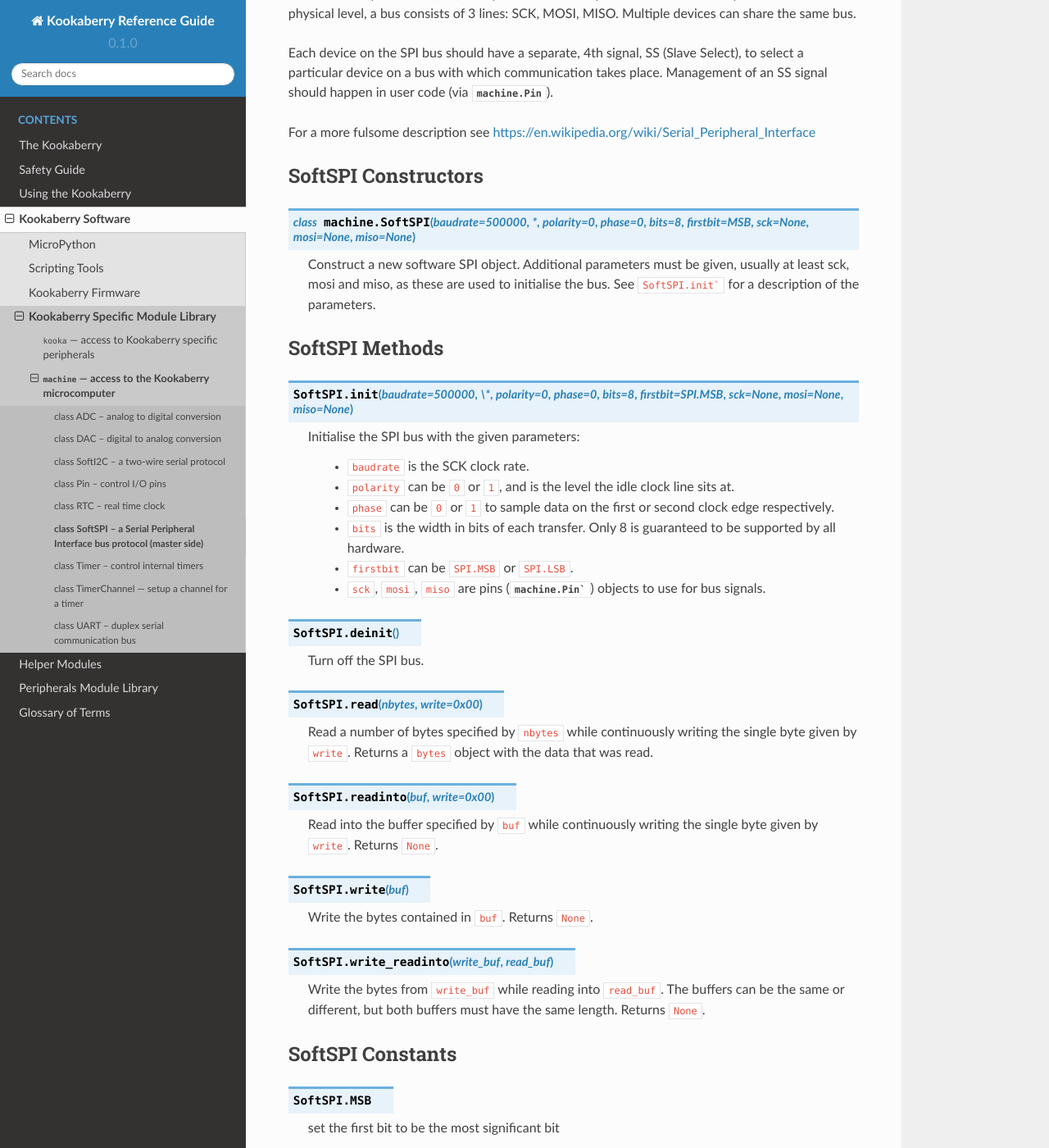
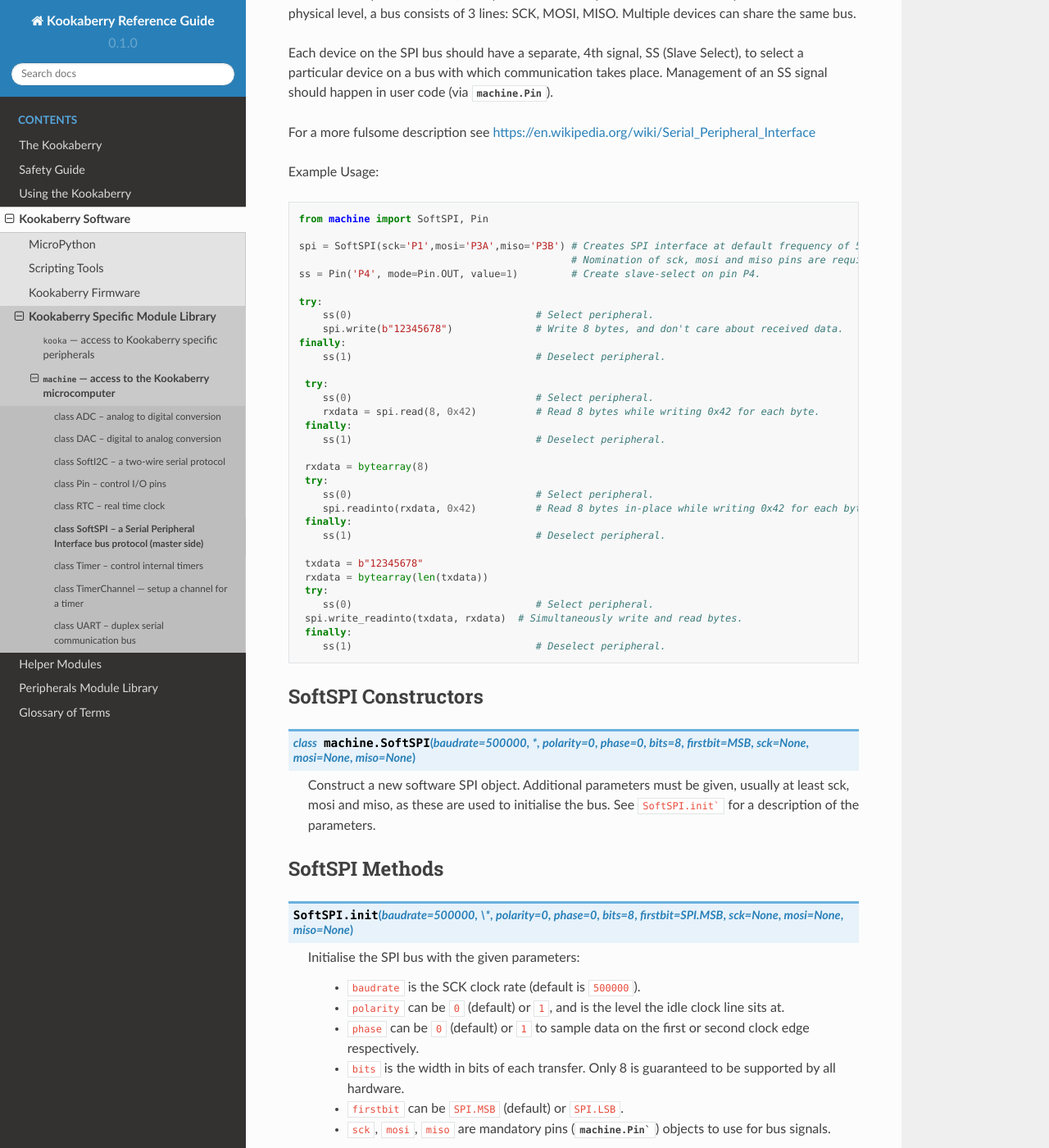
Before and after one commit to TDStrasser/Kookaberry-Reference-Guide, a Sphinx documentation site: the page built from docs/source/machine.SPI.rst, in a window 1280 px wide and 1400 px high, scrolled down 581 px. Shown: the whole window at 82% size. Built offline with Sphinx 7.4.7 and the Read the Docs theme 2.0.0, drawn with Linux system fonts in a browser that asks for light colours; cross-references to code outside the pages are shown as plain code.

Commit message:
Added example usage code

```diff
--- a/docs/source/machine.SPI.rst
+++ b/docs/source/machine.SPI.rst
@@ -28,6 +28,42 @@
 
 For a more fulsome description see https://en.wikipedia.org/wiki/Serial_Peripheral_Interface
 
+Example Usage::
+
+   from machine import SoftSPI, Pin
+
+   spi = SoftSPI(sck='P1',mosi='P3A',miso='P3B') # Creates SPI interface at default frequency of 500kHz.
+                                                 # Nomination of sck, mosi and miso pins are required
+   ss = Pin('P4', mode=Pin.OUT, value=1)         # Create slave-select on pin P4.
+
+   try:
+       ss(0)                               # Select peripheral.
+       spi.write(b"12345678")              # Write 8 bytes, and don't care about received data.
+   finally:
+       ss(1)                               # Deselect peripheral.
+
+    try:
+       ss(0)                               # Select peripheral.
+       rxdata = spi.read(8, 0x42)          # Read 8 bytes while writing 0x42 for each byte.
+    finally:
+       ss(1)                               # Deselect peripheral.
+
+    rxdata = bytearray(8)
+    try:
+       ss(0)                               # Select peripheral.
+       spi.readinto(rxdata, 0x42)          # Read 8 bytes in-place while writing 0x42 for each byte.
+    finally:
+       ss(1)                               # Deselect peripheral.
+
+    txdata = b"12345678"
+    rxdata = bytearray(len(txdata))
+    try:
+       ss(0)                               # Select peripheral.
+    spi.write_readinto(txdata, rxdata)  # Simultaneously write and read bytes.
+    finally:
+       ss(1)                               # Deselect peripheral.
+
+
 SoftSPI Constructors
 --------------------
 
@@ -45,12 +81,12 @@
 
    Initialise the SPI bus with the given parameters:
 
-     - ``baudrate`` is the SCK clock rate.
-     - ``polarity`` can be ``0`` or ``1``, and is the level the idle clock line sits at.
-     - ``phase`` can be ``0`` or ``1`` to sample data on the first or second clock edge respectively.
+     - ``baudrate`` is the SCK clock rate (default is ``500000``).
+     - ``polarity`` can be ``0`` (default) or ``1``, and is the level the idle clock line sits at.
+     - ``phase`` can be ``0`` (default) or ``1`` to sample data on the first or second clock edge respectively.
      - ``bits`` is the width in bits of each transfer. Only 8 is guaranteed to be supported by all hardware.
-     - ``firstbit`` can be ``SPI.MSB`` or ``SPI.LSB``.
-     - ``sck``, ``mosi``, ``miso`` are pins (:class:`machine.Pin``) objects to use for bus signals.
+     - ``firstbit`` can be ``SPI.MSB`` (default) or ``SPI.LSB``.
+     - ``sck``, ``mosi``, ``miso`` are mandatory pins (:class:`machine.Pin``) objects to use for bus signals.
 
 
 .. method:: SoftSPI.deinit()
```
